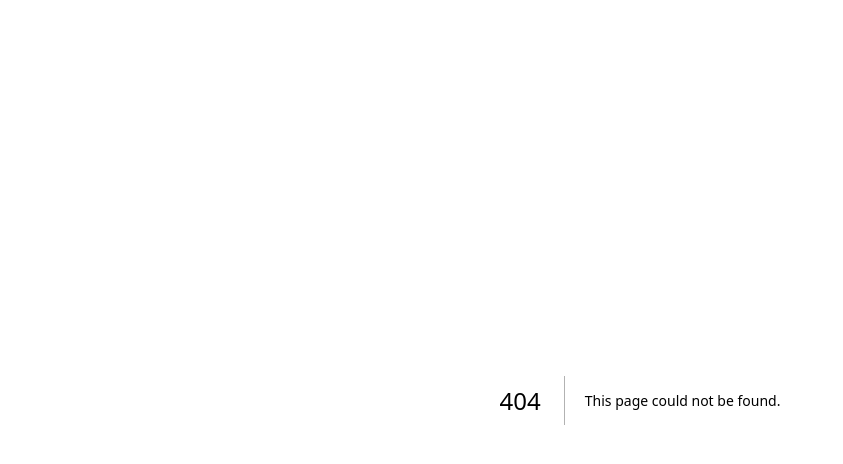
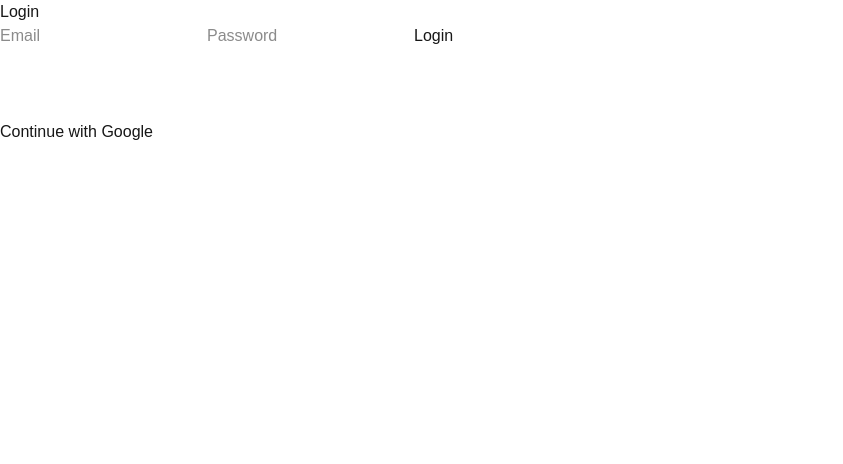
Before and after one commit to naderpjr/monaed, a Next.js app: page /login in a window 1280 px wide. Before the commit this address had no page. Shown: the top 464 px of the page, without its empty margins (0-843 px from the left). Built offline with nearby package versions, Linux system fonts and the light colour scheme; no server answers.

Commit message:
login and sigup created

```diff
--- /dev/null
+++ b/app/dashboard/page.js
@@ -0,0 +1,50 @@
+"use client";
+
+import { useEffect, useState } from "react";
+import { auth, db } from "@/libs/firebase";
+import { doc, getDoc } from "firebase/firestore";
+import { useRouter } from "next/navigation";
+import { signOut } from "firebase/auth";
+
+
+
+export default function Dashboard() {
+    const router = useRouter();
+    const [userData, setUserData] = useState(null);
+
+    useEffect(() => {
+        const unsub = auth.onAuthStateChanged(async (user) => {
+            if (!user) {
+                router.push("/login");
+                return;
+            }
+
+
+            const ref = doc(db, "users", user.uid);
+            const snap = await getDoc(ref);
+
+            if (snap.exists()) {
+                setUserData(snap.data());
+            }
+        });
+
+        return () => unsub();
+    }, [router]);
+
+    if (!userData) return <p>Loading...</p>;
+
+    const handleLogout = async () => {
+        await signOut(auth);
+        router.push("/login");
+    };
+
+    return (
+        <div>
+            <h1>سلام {userData.name} 👋</h1>
+            <p>سن: {userData.age}</p>
+            <p>جنسیت: {userData.gender}</p>
+
+            <button onClick={handleLogout}>Logout</button>
+        </div>
+    );
+}
--- /dev/null
+++ b/app/login/page.js
@@ -0,0 +1,73 @@
+"use client";
+
+import { useState } from "react";
+import { signInWithEmailAndPassword, signInWithPopup, GoogleAuthProvider } from "firebase/auth";
+import { auth, db } from "@/libs/firebase";
+import { doc, getDoc, setDoc, serverTimestamp } from "firebase/firestore";
+import { useRouter } from "next/navigation";
+
+export default function LoginPage() {
+    const [email, setEmail] = useState("");
+    const [password, setPassword] = useState("");
+    const router = useRouter();
+
+    const handleLogin = async (e) => {
+        e.preventDefault();
+        try {
+            await signInWithEmailAndPassword(auth, email, password);
+            router.push("/dashboard");
+        } catch (err) {
+            alert("Login failed");
+        }
+    };
+
+
+    const handleGoogleLogin = async () => {
+        try {
+            const provider = new GoogleAuthProvider();
+
+            const result = await signInWithPopup(auth, provider);
+            const user = result.user;
+
+
+            const ref = doc(db, "users", user.uid);
+            const snap = await getDoc(ref);
+
+
+            if (!snap.exists()) {
+                await setDoc(ref, {
+                    name: user.displayName,
+                    email: user.email,
+                    photoURL: user.photoURL,
+                    provider: "google",
+                    createdAt: serverTimestamp(),
+                });
+            }
+
+            router.push("/dashboard");
+        } catch (err) {
+            console.error(err);
+            alert("Google login failed");
+        }
+    };
+
+
+    return (
+        <form onSubmit={handleLogin}>
+            <h1>Login</h1>
+            <input placeholder="Email" onChange={(e) => setEmail(e.target.value)} />
+            <input type="password" placeholder="Password" onChange={(e) => setPassword(e.target.value)} />
+            <button type="submit">Login</button>
+
+
+            <br />
+            <br />
+            <br />
+            <br />
+            <button type="button" onClick={handleGoogleLogin}>
+                Continue with Google
+            </button>
+
+        </form>
+    );
+}
--- a/app/page.js
+++ b/app/page.js
@@ -1,8 +1,19 @@
 "use client";
+
+import Link from "next/link";
+
 export default function Home() {
   return (
     <div>
       Welcome to Monaed!
+      <br />
+      Okay! Sign up here
+      <br />
+      <Link href="/signup">Sign Up</Link>
+      <br />
+      or Login here
+      <br />
+      <Link href="/login">Login</Link>
     </div>
   )
 }
--- /dev/null
+++ b/app/signup/page.js
@@ -0,0 +1,65 @@
+"use client";
+
+import { useState } from "react";
+import { createUserWithEmailAndPassword } from "firebase/auth";
+import { auth, db } from "@/libs/firebase";
+import { doc, setDoc, serverTimestamp } from "firebase/firestore";
+import { useRouter } from "next/navigation";
+
+export default function SignupPage() {
+  const [email, setEmail] = useState("");
+  const [password, setPassword] = useState("");
+  const [name, setName] = useState("");
+  const [age, setAge] = useState("");
+  const [gender, setGender] = useState("");
+
+  const router = useRouter();
+
+  const handleSignup = async (e) => {
+    e.preventDefault();
+
+    try {
+
+      const userCred = await createUserWithEmailAndPassword(
+        auth,
+        email,
+        password
+      );
+
+      const uid = userCred.user.uid;
+
+
+      await setDoc(doc(db, "users", uid), {
+        name,
+        age: Number(age),
+        gender,
+        email,
+        createdAt: serverTimestamp(),
+      });
+
+      router.push("/dashboard");
+    } catch (err) {
+      alert(err.message);
+    }
+  };
+
+  return (
+    <form onSubmit={handleSignup}>
+      <h1>Sign Up</h1>
+
+      <input placeholder="Name" onChange={(e) => setName(e.target.value)} />
+      <input placeholder="Age" onChange={(e) => setAge(e.target.value)} />
+
+      <select onChange={(e) => setGender(e.target.value)}>
+        <option value="">Gender</option>
+        <option value="male">Male</option>
+        <option value="female">Female</option>
+      </select>
+
+      <input placeholder="Email" onChange={(e) => setEmail(e.target.value)} />
+      <input type="password" placeholder="Password" onChange={(e) => setPassword(e.target.value)} />
+
+      <button>Register</button>
+    </form>
+  );
+}
```
